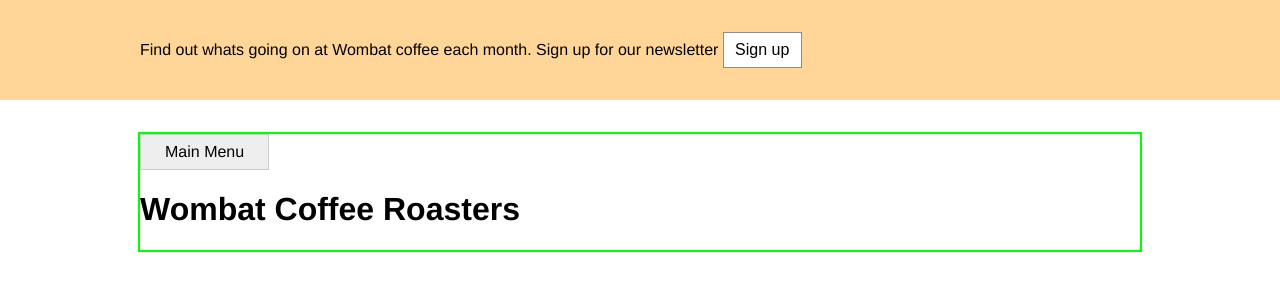
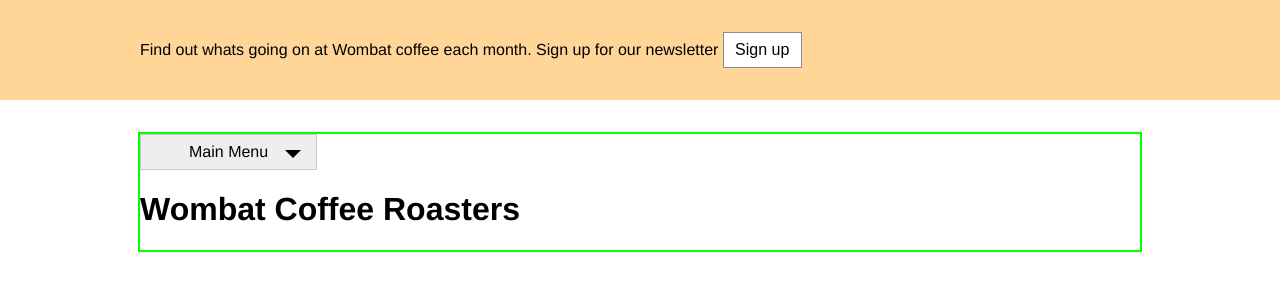
Before and after one commit to rsgilbert/css-learning, a plain HTML site: page positioning/index.html in a window 1280 px wide. Shown: the top 290 px of the page. Drawn offline with Linux system fonts and the light colour scheme.

Commit message:
added dropdown arrow by manipulating the border for dropdown-label::after

```diff
--- a/positioning/styles.css
+++ b/positioning/styles.css
@@ -85,9 +85,10 @@
 }
 
 .dropdown-label {
-    padding: .5em 1.5em;
+    padding: .5em 3em;
     border: 1px solid #ccc;
     background-color: #eee;
+    cursor: pointer;
 }
 
 .dropdown-menu {
@@ -125,14 +126,17 @@
 .submenu > li > a:hover {
     background-color: #fff;
 }
-/* .item {
-    padding: 1em;
-    border: 5px solid brown;
-    margin: 1em;
-} */
 
-.relative {
-    position: relative;
-    left: 1em;
-    top: 2em;
+.dropdown-label::after {
+    content: "";
+    position: absolute;
+    right: 1em;
+    top: 1em;
+    border: .5em solid;
+    border-color: black transparent transparent;
 }
+
+.dropdown:hover .dropdown-label::after {
+    top: .2em;
+    border-color: transparent transparent black;
+}
```
